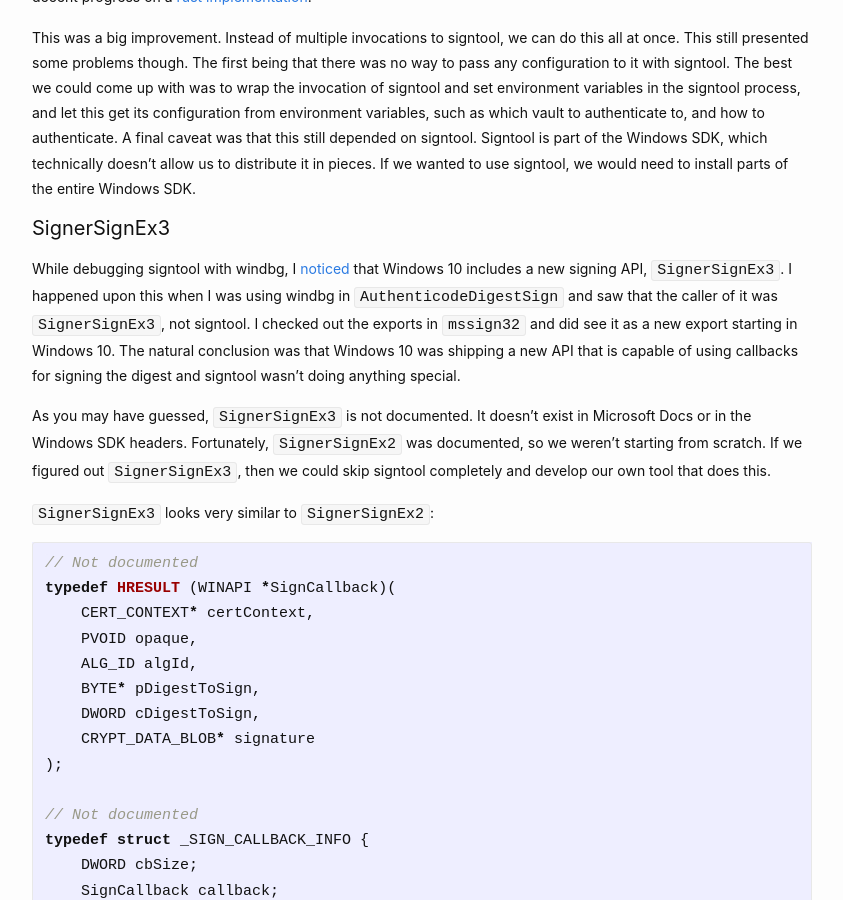
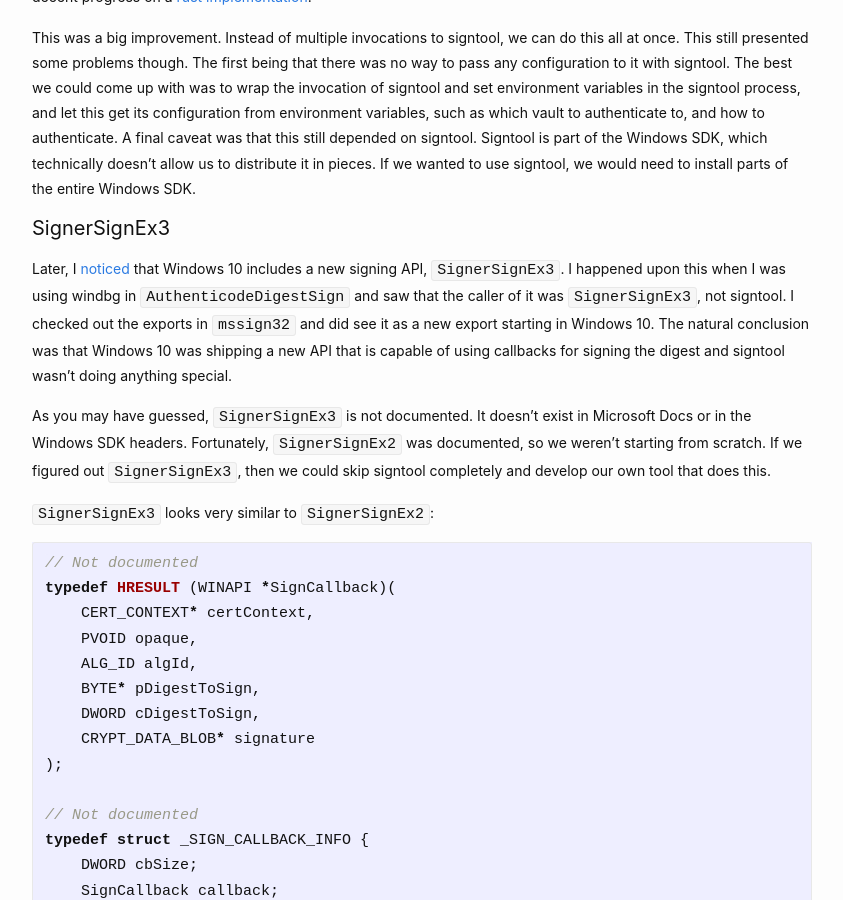
Before and after one commit to vcsjones/vcsjones.dev, a Jekyll site: the page built from _posts/2017-12-13-azure-signtool.md, in a window 1280 px wide and 900 px high, scrolled down 1443 px. Shown: the whole window, without its empty margins (218-1061 px from the left). Built offline with Jekyll 4.4.1, drawn with Linux system fonts in a browser that asks for light colours.

Commit message:
Fix redundancy.

```diff
--- a/_posts/2017-12-13-azure-signtool.md
+++ b/_posts/2017-12-13-azure-signtool.md
@@ -84,7 +84,7 @@ parts of the entire Windows SDK.
 
 ## SignerSignEx3
 
-While debugging signtool with windbg, I [noticed][4] that Windows 10 includes a
+Later, I [noticed][4] that Windows 10 includes a
 new signing API, `SignerSignEx3`. I happened upon this when I was using windbg
 in `AuthenticodeDigestSign` and saw that the caller of it was `SignerSignEx3`,
 not signtool. I checked out the exports in `mssign32` and did see it as a new
```
